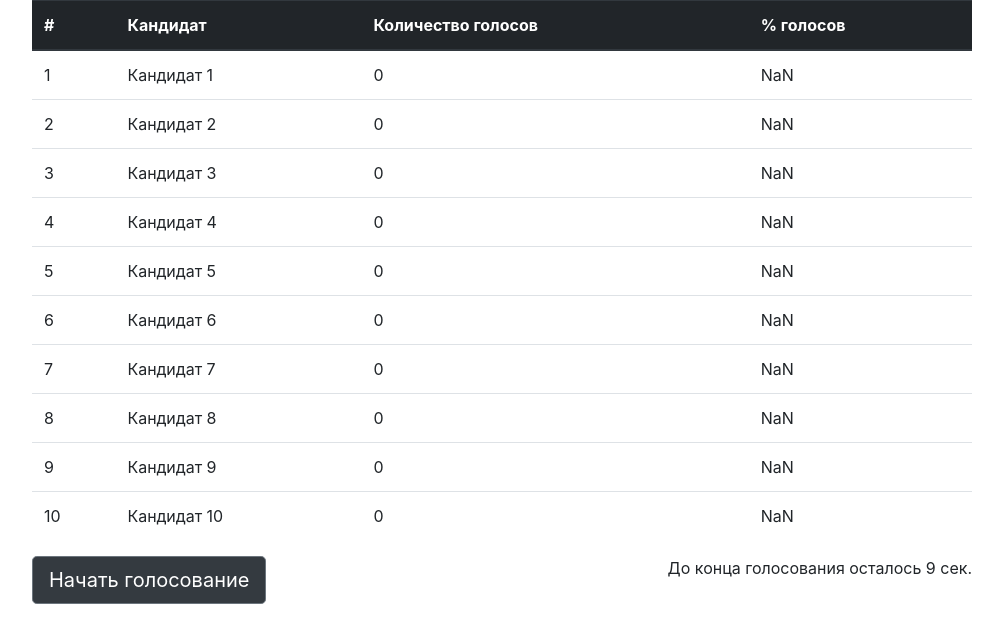
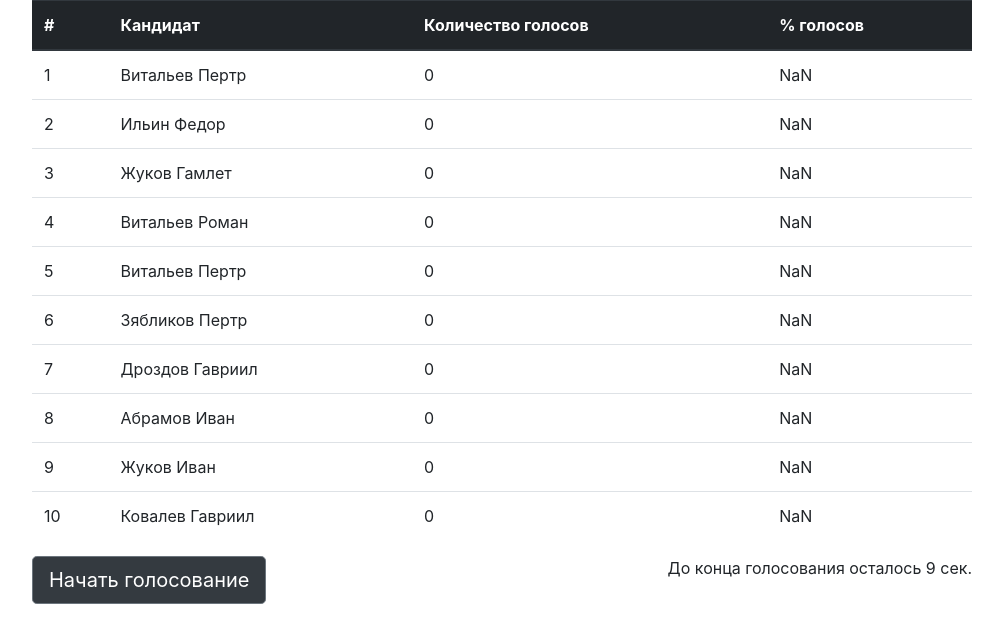
Before and after one commit to vakolesnikov/voting, a React (Create React App) app: page / in a window 1280 px wide. Shown: the top 642 px of the page, without its empty margins (138-1141 px from the left). Built offline with nearby package versions, Linux system fonts and the light colour scheme.

Commit message:
generate name function

```diff
--- a/src/App.css
+++ /dev/null
@@ -1,4 +0,0 @@
-.app {
-    width: 940px;
-    margin: 0 auto;
-}
--- a/src/App.js
+++ b/src/App.jsx
@@ -1,5 +1,8 @@
 import React, { Component } from 'react';
-import './App.css';
+
+import { generateFullName } from "./services";
+
+import './index.css';
 
 class App extends Component {
     state = {
@@ -57,9 +60,9 @@ class App extends Component {
     renderCandidates = () => {
       const { votes, candidates} = this.state;
         return candidates.map((item, index) => (
-          <tr>
+          <tr key={ index }>
               <td>{ index + 1 }</td>
-              <td>Кандидат { index + 1 }</td>
+              <td>{ generateFullName() }</td>
               <td>{item}</td>
               <td>{ ((item/votes) * 100).toFixed(1) || '-' }</td>
           </tr>
--- a/src/index.css
+++ b/src/index.css
@@ -0,0 +1,4 @@
+.app {
+    width: 940px;
+    margin: 0 auto;
+}
--- /dev/null
+++ b/src/services/index.js
@@ -0,0 +1,6 @@
+const names = ['Аарон', 'Абрам', 'Гавриил', 'Гамлет', 'Иван', 'Пертр', 'Виктор', 'Федор', 'Кирилл', 'Роман'];
+const surNames= ['Абрамов', 'Баранов', 'Витальев', 'Гришин', 'Дроздов', 'Ельников', 'Жуков', 'Зябликов', 'Ильин', 'Ковалев'];
+
+const generateIndex = (value) => Math.floor(Math.random() * value);
+
+export const generateFullName = () => `${surNames[generateIndex(surNames.length)]} ${names[generateIndex(names.length)]}`;
```
Also changed, not shown: src/voting.js (deleted, +0 -22 lines), 1 other file (tests, documents, lock files or other folders).
